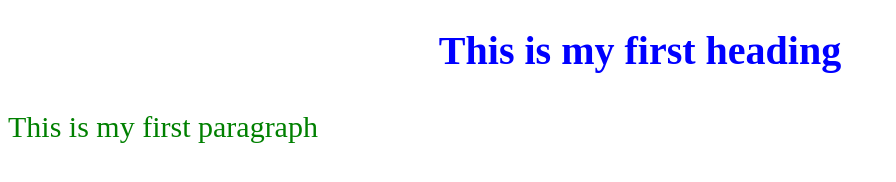
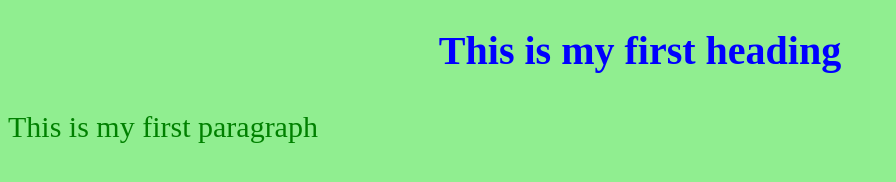
Before and after one commit to ShubhamSaini-0821/Web-Assignment, a plain HTML site: page CSS FOR FULL STACK DEVLOPER/External CSS/index.html in a window 1280 px wide. Shown: the whole page, without its empty margins (0-896 px from the left). Drawn offline with Linux system fonts and the light colour scheme.

Commit message:
body added in css

```diff
--- a/CSS FOR FULL STACK DEVLOPER/External CSS/style.css
+++ b/CSS FOR FULL STACK DEVLOPER/External CSS/style.css
@@ -9,5 +9,5 @@ p{
     line-height:1.5;
 }
 body{
-    background-color:lightgree
+    background-color:lightgreen;
 }
```
